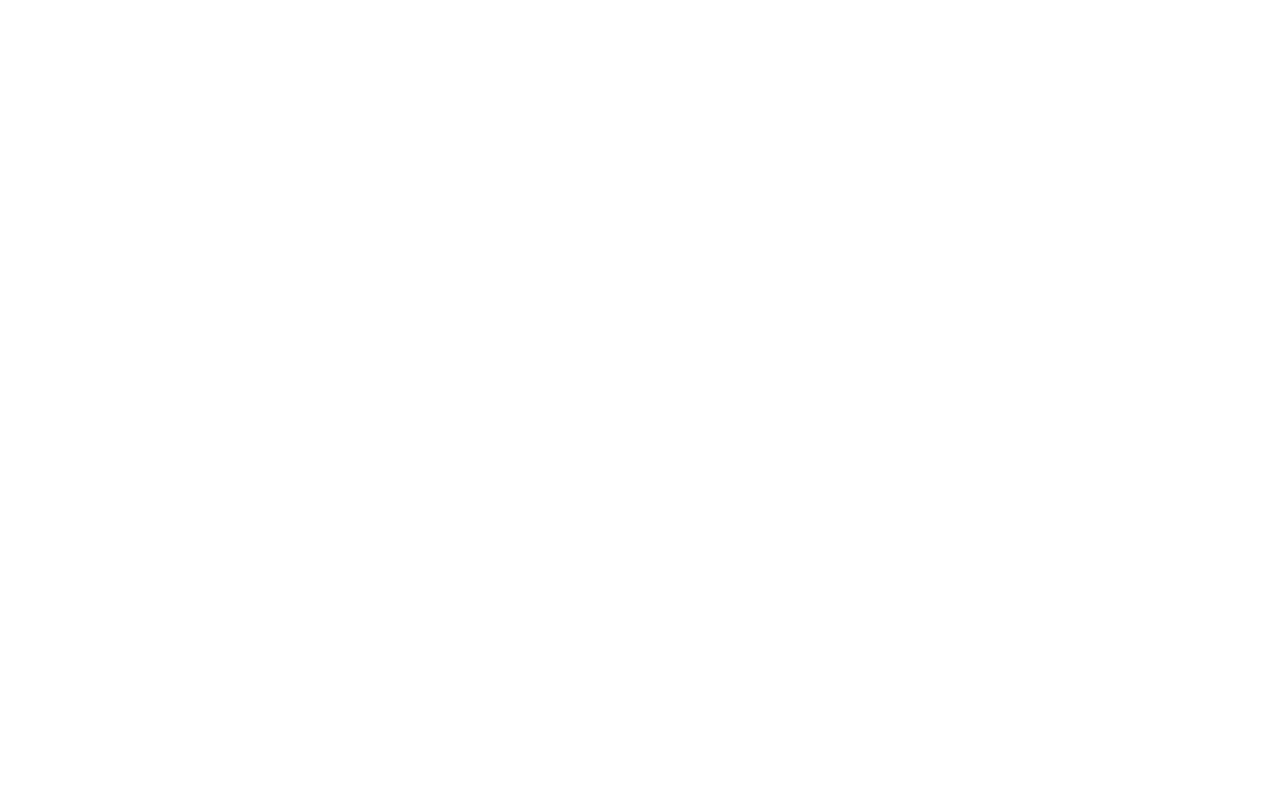
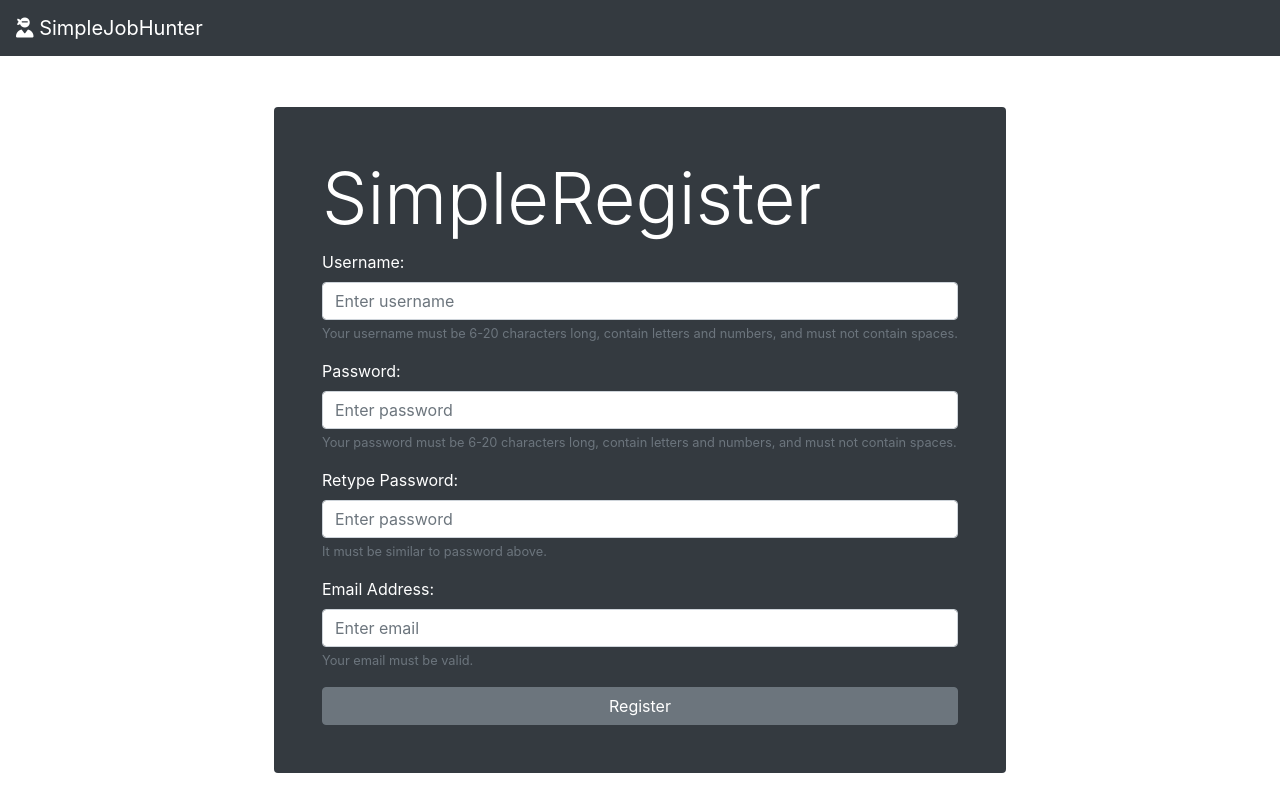
Before and after one commit to AmmrYsir/SimpleJobHunterPHP, a PHP site: page /register.php in a window 1280 px wide. Before the commit the page is empty. Run offline with PHP 8.4, Linux system fonts and the light colour scheme; some libraries are stand-ins or nearby versions.

Commit message:
refactor & new

```diff
--- a/src/css/register.css
+++ b/src/css/register.css
@@ -0,0 +1,20 @@
+
+body {
+    height: 100vh;
+    display: flex;
+    flex-direction: column;
+}
+
+header {
+    flex: 0 1 10vh;
+    height: 100%;
+}
+
+main {
+    flex: 0 1 90vh;
+    height: 100%;
+}
+
+main > .container {
+    height: 100%;
+}
--- a/src/php/register.php
+++ b/src/php/register.php
@@ -4,9 +4,51 @@
 ?>
 
 <?php ob_start() ?>
-
-
-
+    <header>
+        <nav class="navbar navbar-expand-sm navbar-dark bg-dark">
+            <a class="navbar-brand" href="#"><em class="fas fa-user-ninja"></em> SimpleJobHunter</a>
+        </nav>
+    </header>
+    <main>
+        <div class="container d-flex justify-content-center align-items-center">
+            <form action="" class="p-5 rounded bg-dark text-white">
+                <h1 class="display-3">SimpleRegister</h1>
+                <div class="form-group">
+                    <label for="username">Username:</label>
+                    <input type="text" class="form-control" id="username" placeholder="Enter username" name="username" required>
+                    <small id="passwordHelpBlock" class="form-text text-muted">
+                        Your username must be 6-20 characters long, contain letters and numbers, and must not contain spaces.
+                    </small>
+                    <div class="invalid-feedback">Please fill out this field.</div>
+                </div>
+                <div class="form-group">
+                    <label for="password">Password:</label>
+                    <input type="password" class="form-control" id="password" placeholder="Enter password" name="password" required>
+                    <small id="passwordHelpBlock" class="form-text text-muted">
+                        Your password must be 6-20 characters long, contain letters and numbers, and must not contain spaces.
+                    </small>
+                    <div class="invalid-feedback">Please fill out this field.</div>
+                </div>
+                <div class="form-group">
+                    <label for="password">Retype Password:</label>
+                    <input type="password" class="form-control" id="password" placeholder="Enter password" name="password" required>
+                    <small id="passwordHelpBlock" class="form-text text-muted">
+                        It must be similar to password above.
+                    </small>
+                    <div class="invalid-feedback">Please fill out this field.</div>
+                </div>
+                <div class="form-group">
+                    <label for="email">Email Address:</label>
+                    <input type="email" class="form-control" id="email" placeholder="Enter email" name="email" required>
+                    <small id="passwordHelpBlock" class="form-text text-muted">
+                        Your email must be valid.
+                    </small>
+                    <div class="invalid-feedback">Please fill out this field.</div>
+                </div>
+                <button type="submit" class="btn btn-secondary btn-block">Register</button>
+            </form>
+        </div>
+    </main>
 <?php $content = ob_get_clean(); ?>
 
 <?php include '../template.php' ?>
```
Also changed, not shown: src/php/login.php (line endings or trailing spaces).
